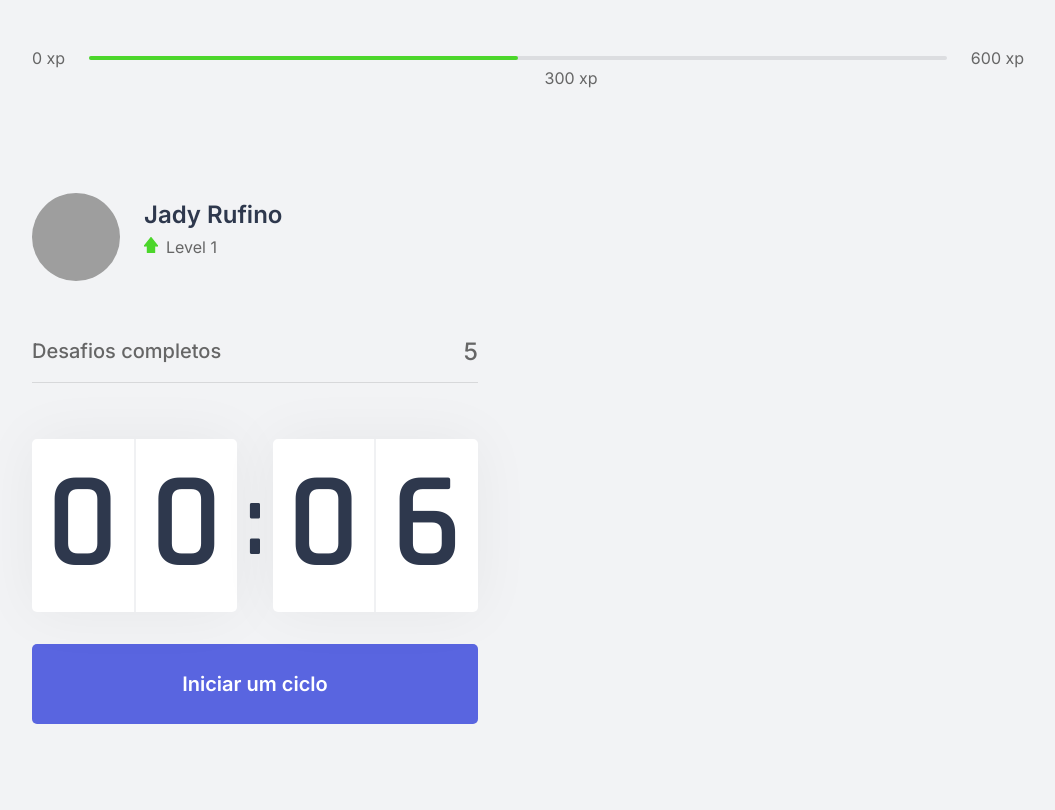
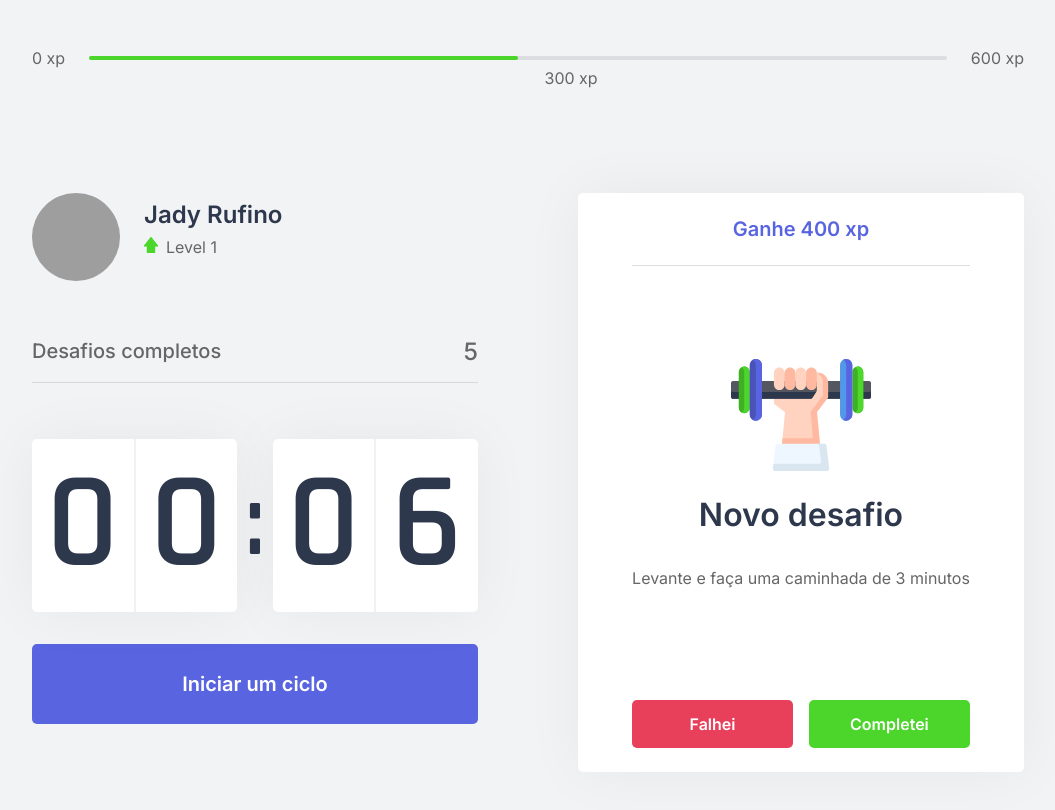
Before and after one commit to dyjarufa/move-it, a Next.js app in the folder bodycheck-next/: page / in a window 1280 px wide. Shown: the top 810 px of the page, without its empty margins (112-1167 px from the left). Built offline with nearby package versions, Linux system fonts and the light colour scheme; grey boxes are pictures that could not be loaded.

Commit message:
style: challenge box

```diff
--- /dev/null
+++ b/bodycheck-next/src/components/ChallengeBox.tsx
@@ -0,0 +1,45 @@
+import styles from '../styles/components/ChallengeBox.module.css';
+
+export function ChallengeBox() {
+  const hasActiveChallenge = true;
+
+  return (
+    <div className={styles.challengeBoxContainer}>
+      { hasActiveChallenge ? (
+        <div className={styles.challengeActive}>
+          <header>Ganhe 400 xp</header>
+
+          <main>
+            <img src="icons/body.svg" alt="Body Challenger" />
+            <strong>Novo desafio</strong>
+            <p>Levante e faça uma caminhada de 3 minutos</p>
+          </main>
+
+          <footer>
+            <button
+              type="button"
+              className={styles.challengeFailedButton}
+            >
+              Falhei
+            </button>
+            <button
+              type="button"
+              className={styles.challengeSucceededButton}
+            >
+              Completei
+            </button>
+          </footer>
+        </div>
+      ) : (
+        <div className={styles.challengeNotActive}>
+          <strong>Finalize um cliclo para um novo desafio</strong>
+          <p>
+            <img src="icons/level-up.svg" alt="Level Up" />
+            Avance de level completando os desafios.
+          </p>
+        </div>
+      )}
+
+    </div>
+  );
+}
--- a/bodycheck-next/src/pages/index.tsx
+++ b/bodycheck-next/src/pages/index.tsx
@@ -1,4 +1,5 @@
 import Head from 'next/head';
+import { ChallengeBox } from '../components/ChallengeBox';
 import { CompleteChallenge } from '../components/CompleteChallenges';
 import { CountDown } from '../components/CountDown';
 import { ExperienceBar } from '../components/ExperienceBar';
@@ -24,7 +25,9 @@
           <CountDown />
         </div>
 
-        <div />
+        <div>
+          <ChallengeBox />
+        </div>
       </section>
     </div>
   );
--- /dev/null
+++ b/bodycheck-next/src/styles/components/ChallengeBox.module.css
@@ -0,0 +1,105 @@
+.challengeBoxContainer {
+    height: 100%;
+    background: var(--white);
+    border-radius: 5px;
+    box-shadow: 0 0 60px rgba(0, 0, 0, 0.05);
+    padding: 1.5rem 2rem;
+    display: flex;
+    flex-direction: column;
+    align-items: center;
+    justify-content: center;
+    text-align: center;
+}
+
+.challengeNotActive {
+    display: flex;
+    flex-direction: column;
+    align-items: center;
+}
+
+.challengeNotActive strong {
+    font-size: 1.5rem;
+    font-weight: 500;
+    line-height: 1.4;
+}
+
+.challengeNotActive p {
+    display: flex;
+    flex-direction: column;
+    align-items: center;
+    line-height: 1.4rem;
+    max-width: 70%;
+    margin-top: 3rem;
+}
+
+.challengeNotActivep p {
+    margin-bottom: 1rem;
+}
+
+.challengeActive {
+    height: 100%;
+    display: flex;
+    flex-direction: column;
+}
+
+.challengeActive header {
+    color: var(--blue);
+    font-weight: 600;
+    font-size: 1.25rem;
+    padding: 0 2rem 1.5rem;
+    border-bottom: 1px solid var(--gray-line);
+}
+
+.challengeActive main {
+    flex: 1;
+    display: flex;
+    flex-direction: column;
+    align-items: center;
+    justify-content: center;
+}
+
+.challengeActive main strong {
+    font-size: 2rem;
+    font-weight: 600;
+    color: var(--title);
+    margin: 1.5rem 0 1rem;
+}
+
+.challengeActive p {
+    line-height: 1.5;
+}
+
+.challengeActive footer {
+    display: grid;
+    /* ou função repeat(2. 1fr) */
+    grid-template-columns: 1fr 1fr;
+    gap: 1rem
+}
+
+.challengeActive footer button {
+    height: 3rem;
+    display: flex;
+    align-items: center;
+    justify-content: center;
+    border: 0;
+    border-radius: 5px;
+    color: var(--white);
+    font-size: 1rem;
+    font-weight: 600;
+    transition: filter 0.2s
+}
+
+.challengeActive footer button.challengeFailedButton {
+    background: var(--red);
+}
+
+.challengeActive footer button.challengeSucceededButton {
+    background: var(--green);
+}
+
+
+/* hack função filter habilita estilização */
+
+.challengeActive footer button:hover {
+    filter: brightness(0.9);
+}
```
